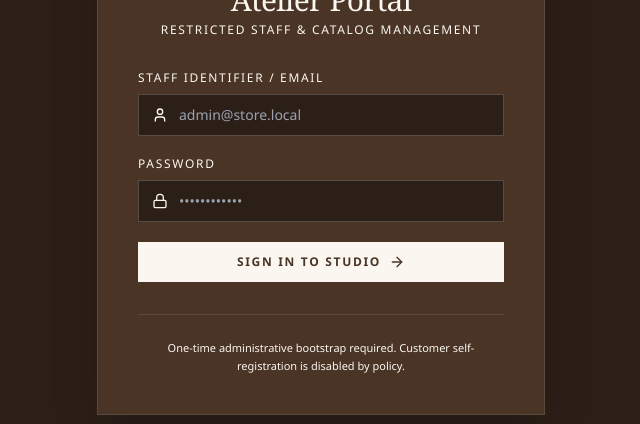
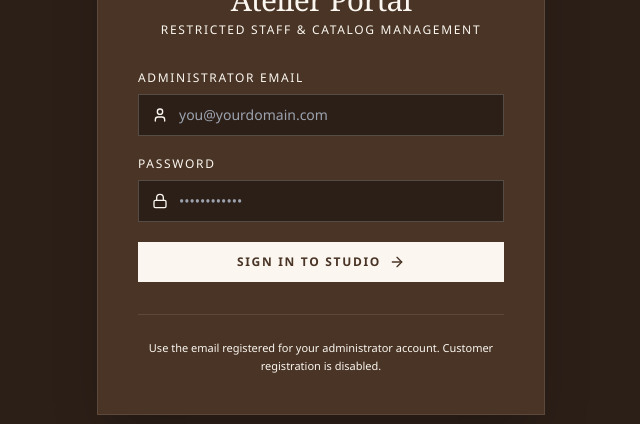
Before and after one commit to PremJ-ai/bk-by-bharat, a Next.js app in the folder frontend/: page /admin/login in a window 1280 px wide. Shown: the part 252-676 px from the top of the page, without its empty margins (319-959 px from the left). Built offline with nearby package versions, Linux system fonts and the light colour scheme.

Commit message:
ux(auth): make admin login email-first

```diff
--- a/frontend/src/app/admin/login/page.tsx
+++ b/frontend/src/app/admin/login/page.tsx
@@ -18,7 +18,7 @@ export default function AdminLoginPage() {
     setErrorMessage(null);
 
     if (!username.trim() || !password) {
-      setErrorMessage("Please provide both username and password.");
+      setErrorMessage("Please provide your administrator email and password.");
       return;
     }
 
@@ -84,7 +84,7 @@ export default function AdminLoginPage() {
               htmlFor="username"
               className="block text-xs uppercase tracking-caps text-canvas/80 mb-2 font-medium"
             >
-              Staff Identifier / Email
+              Administrator email
             </label>
             <div className="relative">
               <span className="absolute inset-y-0 left-0 pl-3.5 flex items-center pointer-events-none text-canvas/40">
@@ -92,12 +92,13 @@ export default function AdminLoginPage() {
               </span>
               <input
                 id="username"
-                type="text"
-                autoComplete="username"
+                type="email"
+                inputMode="email"
+                autoComplete="email"
                 required
                 value={username}
                 onChange={(e) => setUsername(e.target.value)}
-                placeholder="admin@store.local"
+                placeholder="you@yourdomain.com"
                 className="w-full bg-navy-strong border border-white/20 pl-10 pr-4 py-2.5 text-sm text-canvas placeholder:text-canvas/30 focus:border-gold focus:ring-1 focus:ring-gold focus:outline-none rounded-none transition-colors"
                 disabled={loading}
               />
@@ -150,7 +151,7 @@ export default function AdminLoginPage() {
 
         <div className="mt-8 pt-6 border-t border-white/10 text-center">
           <p className="text-[11px] text-canvas/40 leading-relaxed font-sans">
-            One-time administrative bootstrap required. Customer self-registration is disabled by policy.
+            Use the email registered for your administrator account. Customer registration is disabled.
           </p>
         </div>
       </div>
```
